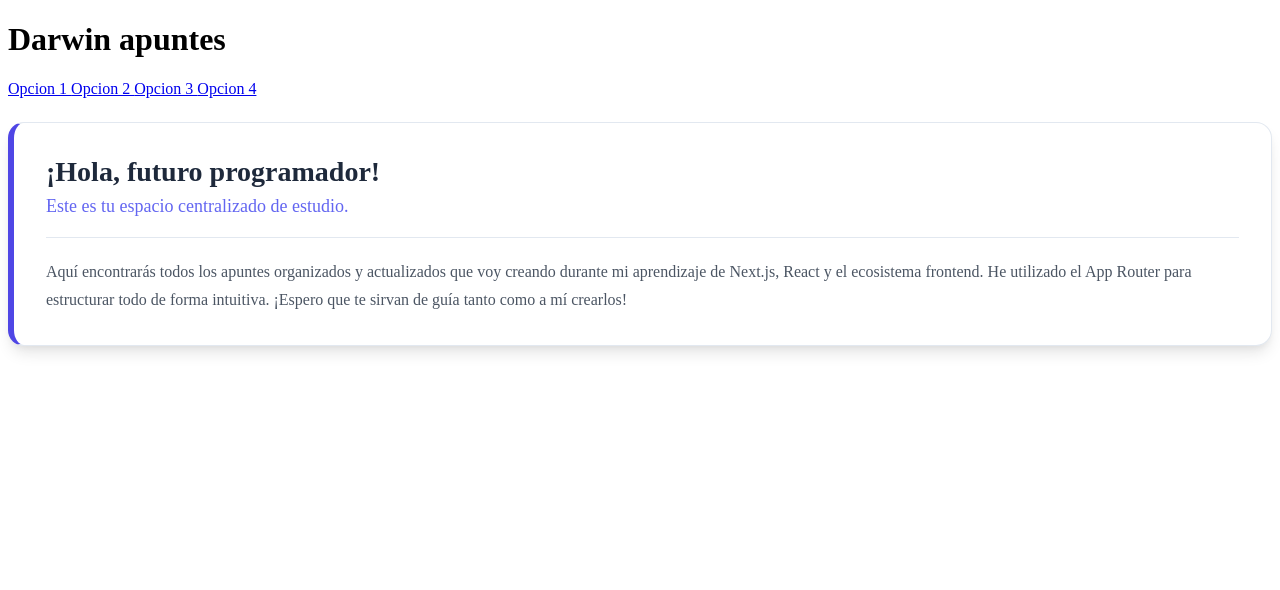
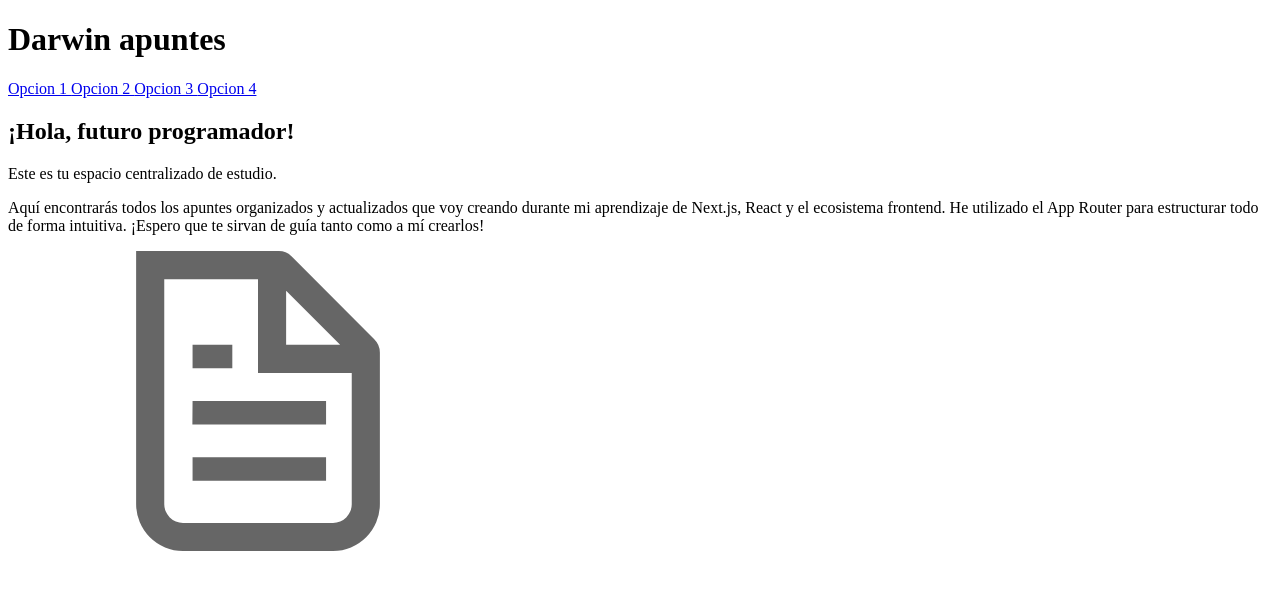
Before and after one commit to Darwin518429/Apuntes, a Next.js app: page / in a window 1280 px wide. Shown: the top 590 px of the page. Built offline with nearby package versions, Linux system fonts and the light colour scheme.

Commit message:
Mini avanze

```diff
--- a/src/app/components/intro.tsx
+++ b/src/app/components/intro.tsx
@@ -1,68 +1,23 @@
+import Image from "next/image"
 interface TarjetaInfoProps { // Esto te sirve para  especiuficar que proeidades debe de tener
   titulo: string;
   subtitulo?: string; // El '?' significa que es opcional, por si solo quieres título
   texto: string;      // Este es obligatorio
+img?: string;
 }
 
-export default function TarjetaInfo({ titulo, subtitulo, texto }: TarjetaInfoProps) {
+export default function TarjetaInfoHorizontal({ titulo, subtitulo, texto,img }: TarjetaInfoProps) {
   return (
-    <div style={{
-      // Estilos principales de la tarjeta
-      backgroundColor: "#ffffff",
-      borderRadius: "16px",
-      padding: "32px",
-      boxShadow: "0 10px 15px -3px rgba(0, 0, 0, 0.1), 0 4px 6px -2px rgba(0, 0, 0, 0.05)",
-      border: "1px solid #e2e8f0",
-
-      // Detalle visual: una línea a la izquierda de color azul indigo
-      borderLeft: "6px solid #4f46e5",
-
-      // Un poco de margen para que no esté pegada a otras cosas
-      margin: "24px 0",
-
-      // Aseguramos que el texto no se desborde
-      maxWidth: "100%",
-    }}>
-      {/* Área del Título e Introducción */}
-      <div style={{ marginBottom: "20px" }}>
-
-        {/* Título principal */}
-        <h2 style={{
-          margin: "0 0 8px 0",
-          fontSize: "28px",
-          fontWeight: "800", // Negrita fuerte
-          color: "#1e293b",
-          lineHeight: "1.2",
-        }}>
-          {titulo}
-        </h2>
-
-        {/* Subtítulo opcional (si se lo pasas) */}
-        {subtitulo && (
-          <p style={{
-            margin: "0",
-            fontSize: "18px",
-            color: "#6366f1", // Un color indigo más claro para el subtítulo
-            fontWeight: "500",
-          }}>
-            {subtitulo}
-          </p>
-        )}
-      </div>
-
-      {/* Línea divisoria sutil */}
-      <hr style={{ border: "0", borderTop: "1px solid #e2e8f0", margin: "20px 0" }} />
-
-      {/* Cuerpo de texto (la información) */}
-      <div style={{
-        fontSize: "16px",
-        color: "#4b5563",
-        lineHeight: "1.7", // Espaciado entre líneas para facilitar la lectura
-      }}>
-        <p style={{ margin: "0" }}>
-          {texto}
-        </p>
-      </div>
+    <div>
+      <h2>{titulo}</h2>
+      {subtitulo &&(<p>{subtitulo}</p>)}
+<p>{texto}</p>
+{img &&(<Image
+  src={img}   // ruta dentro de /public
+  alt="Descripción de la imagen"
+  width={500}
+  height={300}
+/>)}
     </div>
   );
 }
--- a/src/app/layout.tsx
+++ b/src/app/layout.tsx
@@ -1,6 +1,6 @@
 import type { Metadata } from "next";
 import { Geist, Geist_Mono } from "next/font/google";
-import "./ui/globals.css";
+// import "./ui/globals.css";
 
 const geistSans = Geist({
   variable: "--font-geist-sans",
@@ -13,8 +13,8 @@ const geistMono = Geist_Mono({
 });
 
 export const metadata: Metadata = {
-  title: "Create Next App",
-  description: "Generated by create next app",
+  title: "Pagina principal ",
+  description: "Apuntes ",
 };
 // TSX es commo un jsx extension pa meter html
 //layout es coo una plantilla generixa que tendran t odas las paginas
--- a/src/app/page.tsx
+++ b/src/app/page.tsx
@@ -4,12 +4,13 @@ import TarjetaInfo from "@/app/components/intro"; // El @ indica que comienza a
 
 export default function Home() {
   return (
-    <div className={styles.page}>
-      <main className={styles.main}>
+    <div >
+      <main >
         <TarjetaInfo  // Nombre de la tarjeta
         titulo="¡Hola, futuro programador!"  // Son los parametros
         subtitulo="Este es tu espacio centralizado de estudio."
         texto="Aquí encontrarás todos los apuntes organizados y actualizados que voy creando durante mi aprendizaje de Next.js, React y el ecosistema frontend. He utilizado el App Router para estructurar todo de forma intuitiva. ¡Espero que te sirvan de guía tanto como a mí crearlos!"
+        img="/file.svg"
       />
         </main>
     </div>
```
Also changed, not shown: src/app/page copy.tsx (deleted, +0 -69 lines), src/app/components/tarjetaInfo.tsx (deleted).
